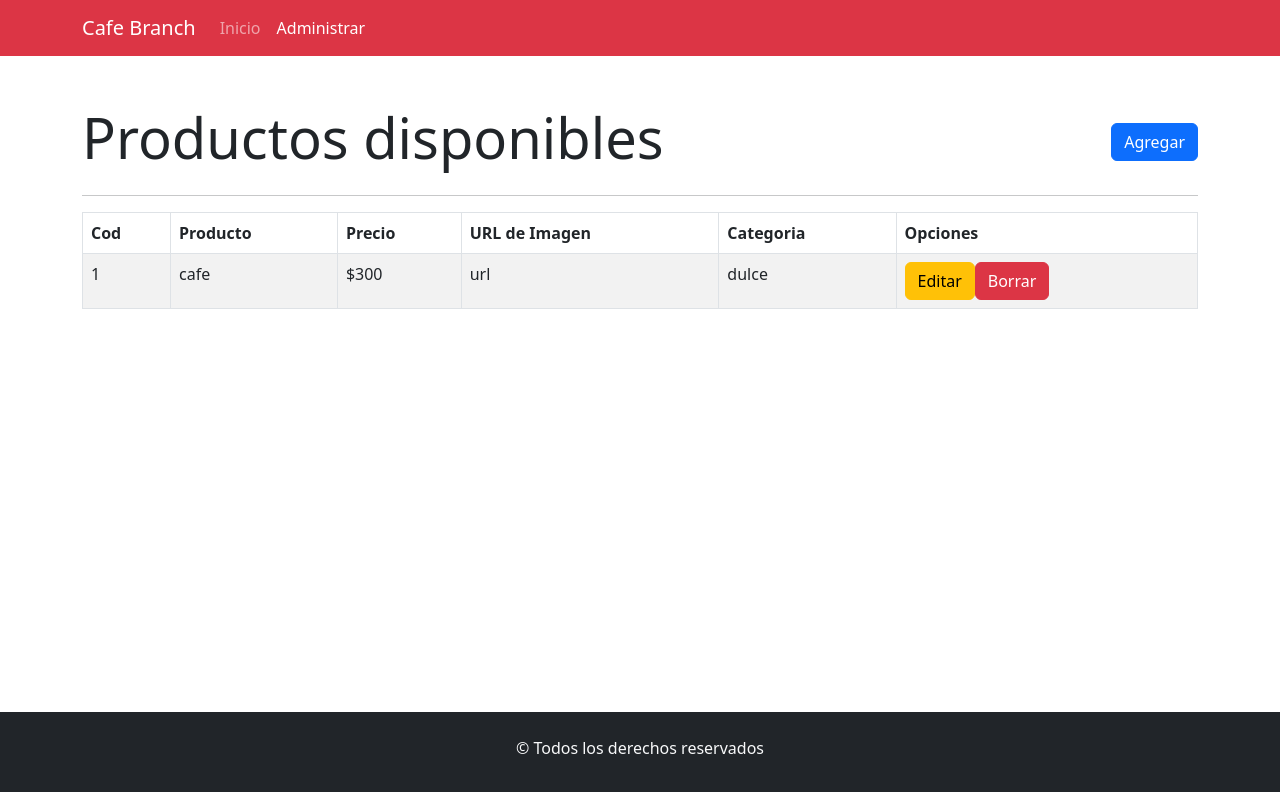
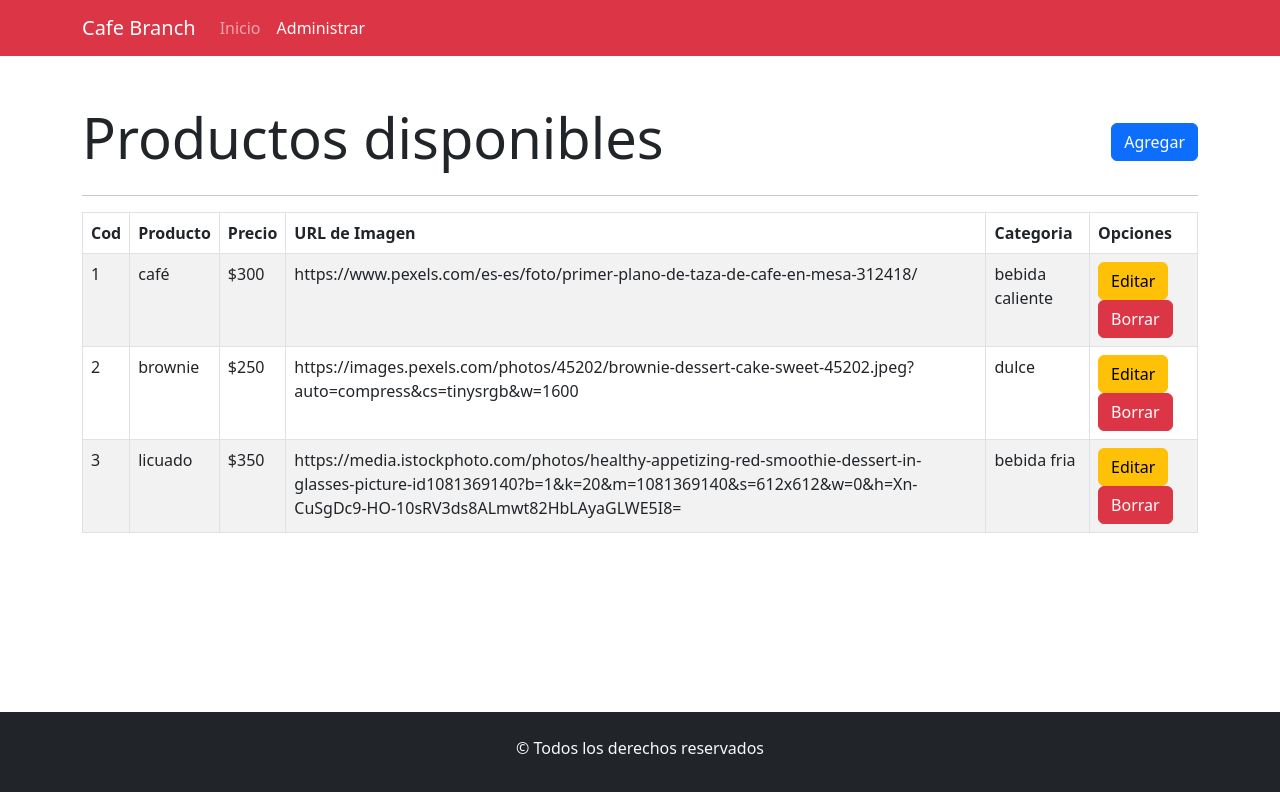
Before and after one commit to jlgm-juss/cafe-branch, a React (Create React App) app: page /administrador in a window 1280 px wide. Shown: the top 792 px of the page. Built offline with nearby package versions, Linux system fonts and the light colour scheme; data requests are answered from the project's data file.

Commit message:
se agregaron productos de db.json por map y se descargaron plugins

```diff
--- /dev/null
+++ b/db.json
@@ -0,0 +1,25 @@
+{
+    "productos":[
+        {
+            "nombreProducto": "café",
+            "precio": 300,
+            "categoria": "bebida caliente",
+            "imagen": "https://www.pexels.com/es-es/foto/primer-plano-de-taza-de-cafe-en-mesa-312418/",
+            "id":1
+        },
+        {
+            "nombreProducto": "brownie",
+            "precio": 250,
+            "categoria": "dulce",
+            "imagen": "https://images.pexels.com/photos/45202/brownie-dessert-cake-sweet-45202.jpeg?auto=compress&cs=tinysrgb&w=1600",
+            "id":2
+        },
+        {
+            "nombreProducto": "licuado",
+            "precio": 350,
+            "categoria": "bebida fria",
+            "imagen": "https://media.istockphoto.com/photos/healthy-appetizing-red-smoothie-dessert-in-glasses-picture-id1081369140?b=1&k=20&m=1081369140&s=612x612&w=0&h=Xn-CuSgDc9-HO-10sRV3ds8ALmwt82HbLAyaGLWE5I8=",
+            "id":3
+        }
+    ]
+}
--- /dev/null
+++ b/src/components/helpers/queries.js
@@ -0,0 +1,16 @@
+//archivo que nos sirve para hacer las consultas a la api (json-server)
+
+const URL = 'http://localhost:3004/productos';
+
+
+//petición GET que trae todos los productos
+export const consultarAPI = async()=>{
+     try {
+const respuesta = await fetch(URL);
+const listaProductos = await respuesta.json();
+//console.log(listaProductos)
+return listaProductos
+     }catch(error){
+console.log(error);
+     }
+}
--- a/src/components/views/Administrador.jsx
+++ b/src/components/views/Administrador.jsx
@@ -1,11 +1,32 @@
+import { useEffect } from "react";
 import { Button, Table } from "react-bootstrap";
+import { consultarAPI } from "../helpers/queries";
 import ItemProducto from "./producto/ItemProducto";
+import { useState } from "react";
+
 const Administrador = () => {
+  const [productos, setProductos] = useState([]);
+
+  useEffect(() => {
+    //opcion 1
+    consultarAPI().then((respuesta) => {
+      console.log(respuesta);
+      setProductos(respuesta);
+    });
+
+    //* opcion 2
+    // const consultaPrueba = async ()=>{
+
+    //     const prueba =await consultarAPI();
+    //     console.log(prueba);
+    // }
+    // consultaPrueba();
+  }, []);
   return (
     <section className="container mainSection">
       <div className="d-flex justify-content-between align-items-center mt-5">
         <h1 className="display-4 ">Productos disponibles</h1>
-          <Button className="btn btn-primary" to='/administrar/crear'>
+        <Button className="btn btn-primary" to="/administrar/crear">
           Agregar
         </Button>
       </div>
@@ -22,8 +43,9 @@ const Administrador = () => {
           </tr>
         </thead>
         <tbody>
-          <ItemProducto></ItemProducto>
-
+          {productos.map((producto) => (
+            <ItemProducto key={producto.id} producto={producto}></ItemProducto>
+          ))}
         </tbody>
       </Table>
     </section>
--- a/src/components/views/producto/ItemProducto.jsx
+++ b/src/components/views/producto/ItemProducto.jsx
@@ -1,14 +1,14 @@
 import { Button } from "react-bootstrap";
-const ItemProducto = () => {
+const ItemProducto = ({producto}) => {
 
 
   return (
     <tr>
-      <td>1</td>
-      <td>cafe</td>
-      <td>$300</td>
-      <td>url</td>
-      <td>dulce</td>
+      <td>{producto.id}</td>
+      <td>{producto.nombreProducto}</td>
+      <td>${producto.precio}</td>
+      <td>{producto.imagen}</td>
+      <td>{producto.categoria}</td>
       <td>
         <Button variant="warning">
           Editar
```
Also changed, not shown: 1 other file (tests, documents, lock files or other folders). Lines whose indentation alone changed are shown as unchanged.
